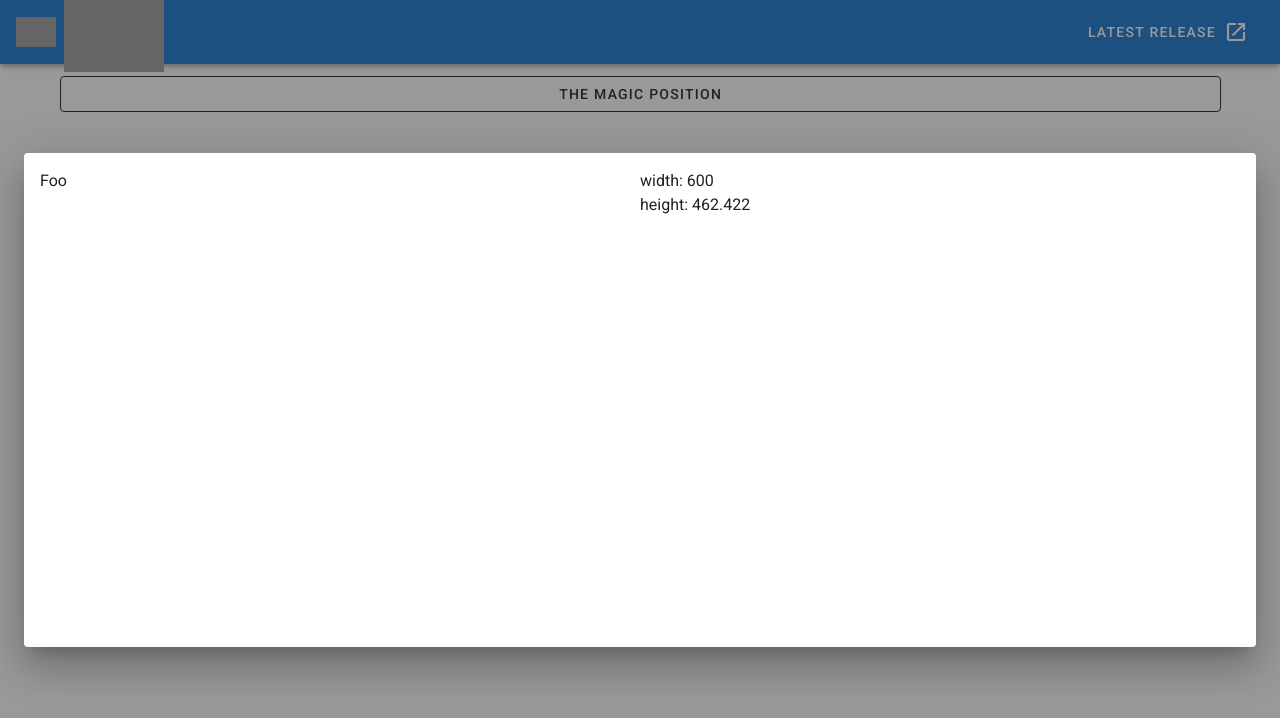
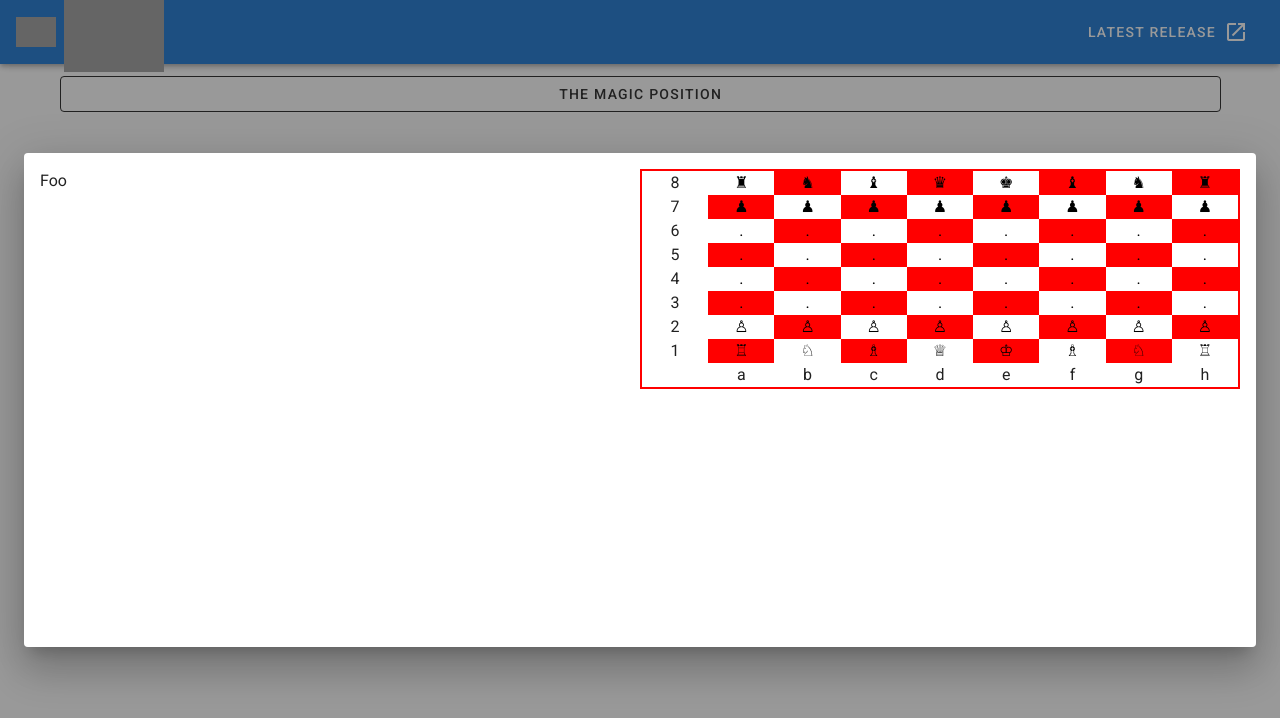
Before and after one commit to napoleon-commits/vuetify-v-dialog-chess-lesson, a Vue app: page / in a window 1280 px wide. Both pictures are taken after a click on the button "THE MAGIC POSITION". Shown: the top 718 px of the page. Built offline with nearby package versions, Linux system fonts and the light colour scheme; grey boxes are pictures that could not be loaded.

Commit message:
added chess board to right side of modal

```diff
--- a/src/components/subcomponents/ChessPieceImage.vue
+++ b/src/components/subcomponents/ChessPieceImage.vue
@@ -12,6 +12,7 @@
         <div v-else-if="letter==='Q'">&#9813;</div>
         <div v-else-if="letter==='K'">&#9812;</div>
         <div v-else-if="letter==='P'">&#9817;</div>
+        <div v-else>.</div>
     </div>
 </template>
 
--- a/src/components/subcomponents/CustomDialogModal.vue
+++ b/src/components/subcomponents/CustomDialogModal.vue
@@ -1,38 +1,28 @@
 <template>
   <v-row no-gutters style="height: 100%;">
       <v-col>Foo</v-col>
-      <v-col id="chess-board-column">
-          width: {{chessBoardColumnWidth}} <br />
-          height: {{chessBoardColumnHeight}} <br />
+      <v-col>
+          <StaticChessBoard
+            :orientation="'white'"
+            :darkSquareColor="'red'"
+            :pieceString="StartingPositionString"
+          />
       </v-col>
   </v-row>
 </template>
 
 <script>
-import $ from 'jquery';
-
+import StaticChessBoard from '@/components/subcomponents/StaticChessBoard';
+import StartingPositionString from '@/static/StartingPositionString'
 export default {
     name: 'CustomDialogModal',
+    components: {
+        StaticChessBoard,
+    },
     data() {
         return {
-            chessBoardColumnWidth: null,
-            chessBoardColumnHeight: null,
+            StartingPositionString,
         };
-    },
-    methods: {
-        updateChessBoardDimensions() {
-            this.chessBoardColumnWidth = $('#chess-board-column').width();
-            this.chessBoardColumnHeight = $('#chess-board-column').height();
-        },
-    },
-    mounted() {
-        this.$nextTick(()=>{
-            this.updateChessBoardDimensions();
-        });
-        window.addEventListener('resize', this.updateChessBoardDimensions);
-    },
-    beforeDestroy() {
-        window.removeEventListener('resize', this.updateChessBoardDimensions);
     },
 }
 </script>
--- a/src/components/subcomponents/StaticChessBoard.vue
+++ b/src/components/subcomponents/StaticChessBoard.vue
@@ -1,62 +1,35 @@
 <template>
-    <div
-        :style="`
-            padding-top: ${((containerHeight)-(containerHeight*GoldenRatio))/2}px;
-            padding-left: ${((containerWidth)-(containerWidth*GoldenRatio))/2}px;
-            color: white;
-        `"
-    >
-        <div
-            :style="`
-                border: 2px solid ${darkSquareColor};
-                width: ${containerWidth*GoldenRatio+4}px;
-                height: ${containerHeight*GoldenRatio+4}px;
-            `"
-        >
-            <v-row no-gutters v-for="(rank, i) in 9" :key="rank">
-                <v-col
-                    :style="`
-                        height: ${containerHeight*GoldenRatio/9}px;
-                        background-color: ${
-                            (coordinates[orientation][String(i)+String(j)])?'':((i+j-1)%2===0)?'white':darkSquareColor
-                        }
-                    `"
-                    class="text-center"
-                    v-for="(file, j) in 9"
-                    :key="file"
-                >
+    <div :style="`border: 2px solid ${darkSquareColor};`">
+        <v-row class="ma-0" no-gutters v-for="(rank, i) in 9" :key="rank">
+            <v-col v-for="(file, j) in 9" :key="file">
                 <div
                     v-if="coordinates[orientation][String(i)+String(j)]"
-                        :style="`padding-top: ${((containerHeight*GoldenRatio/9)-(fontSize))/2}px`"
+                    class="text-center"
                 >
+                    <!-- :style="`padding-top: ${((containerHeight*GoldenRatio/9)-(fontSize))/2}px`" -->
                     {{coordinates[orientation][String(i)+String(j)]}}
                 </div>
-                    <div style="cursor: pointer;" v-else>
+                <div class="text-center" :style="`background-color: ${((i+j-1)%2===0)?'white':darkSquareColor}`" v-else>
                     <ChessPieceImage
                         :letter="pieceString[(i*8)+(j-1)]"
-                            :tileHeight="containerHeight*GoldenRatio/9"
                     />
                 </div>
             </v-col>
         </v-row>
     </div>
-    </div>
 </template>
 
 <script>
-import GoldenRatio from '@/static/GoldenRatio';
 import ChessPieceImage from '@/components/subcomponents/ChessPieceImage';
 
 export default {
     name: 'StaticChessBoard',
-    props: ['containerWidth', 'containerHeight', 'orientation', 'darkSquareColor', 'pieceString'],
+    props: ['orientation', 'darkSquareColor', 'pieceString'],
     components: {
         ChessPieceImage,
     },
     data() {
         return {
-            GoldenRatio,
-            fontSize: 16,
             coordinates: {
                 white: {
                     '00': '8',
```
Lines whose indentation alone changed are shown as unchanged.
